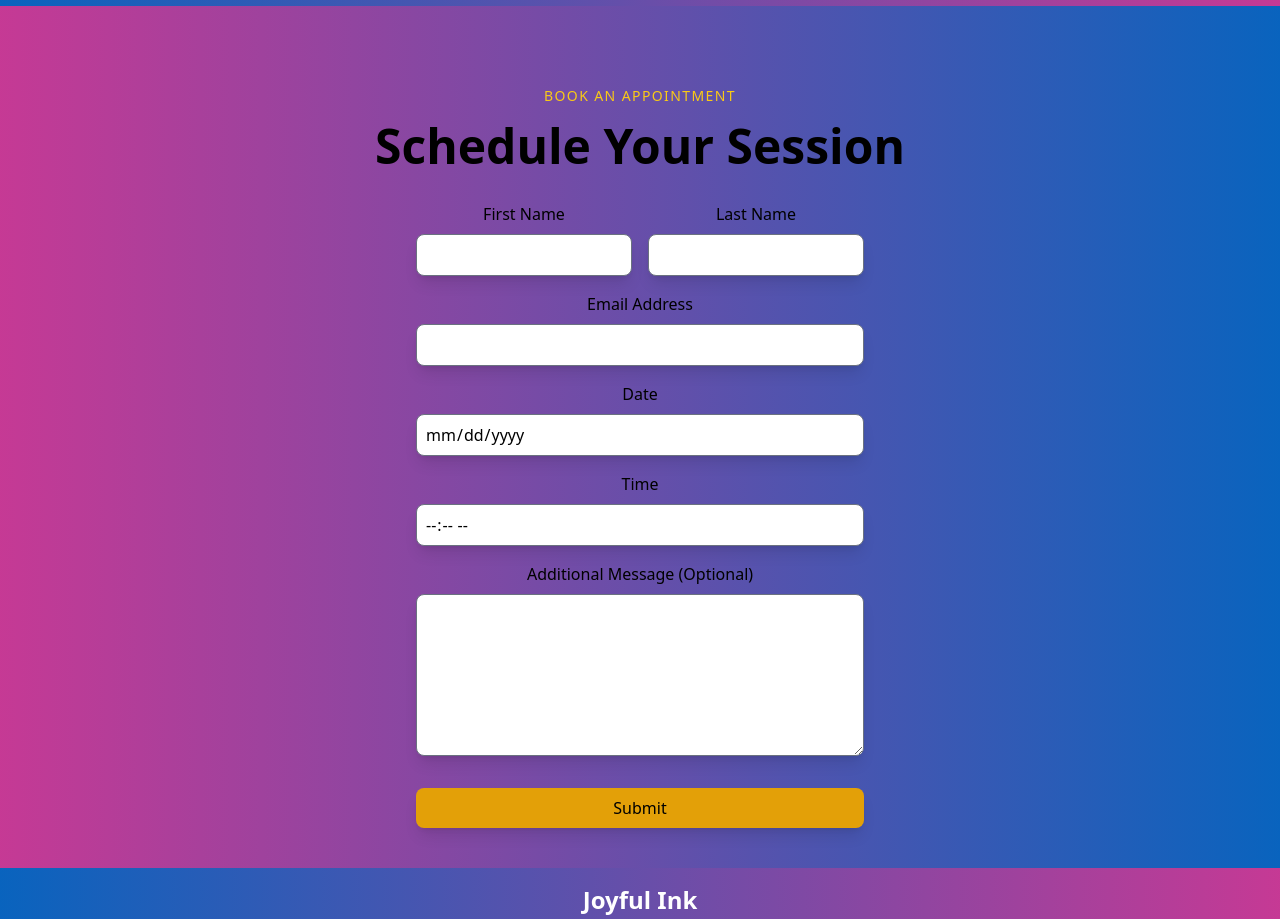
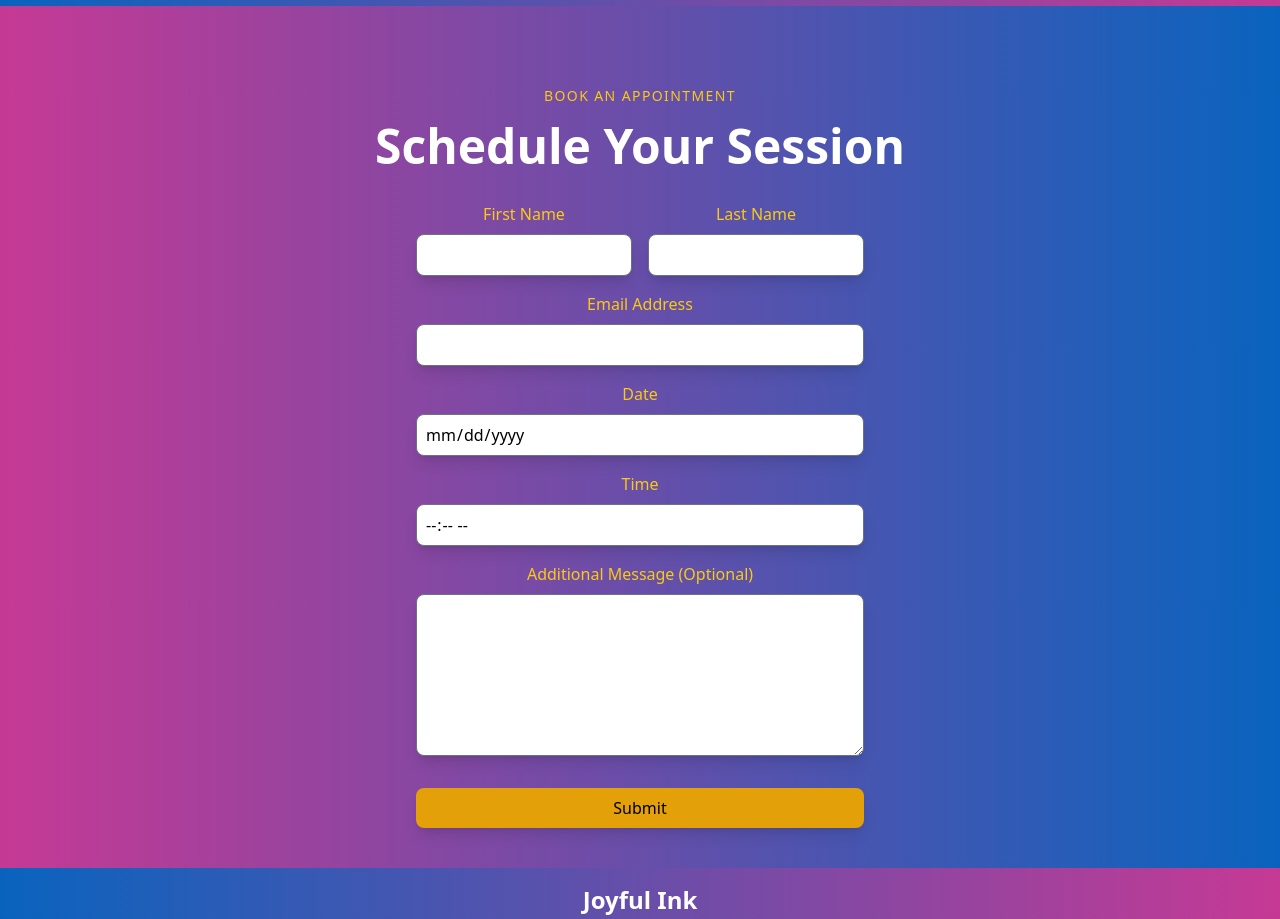
Before and after one commit to anthony95macias/Joyful-ink-spa-vite, a React (Vite) app: page / in a window 1280 px wide. Shown: the part 2700-3619 px from the top of the page. Built offline with nearby package versions, Linux system fonts and the light colour scheme.

Commit message:
made the text yellow in booking system for lettering.

```diff
--- a/src/components/Contact.tsx
+++ b/src/components/Contact.tsx
@@ -87,7 +87,7 @@ function ContactForm() {
         <h2 className="text-sm uppercase tracking-widest text-yellow-300">
           Book an Appointment
         </h2>
-        <h1 className="text-4xl md:text-5xl font-bold leading-tight text-black mt-4">
+        <h1 className="text-4xl md:text-5xl font-bold leading-tight text-white mt-4">
           Schedule Your Session
         </h1>
       </div>
@@ -100,7 +100,10 @@ function ContactForm() {
         >
           <div className="flex flex-col md:flex-row justify-between w-full">
             <div className="w-full md:w-1/2 md:pr-2">
-              <label htmlFor="first-name" className="text-black self-start">
+              <label
+                htmlFor="first-name"
+                className="text-yellow-300 self-start"
+              >
                 First Name
               </label>
               <input
@@ -112,7 +115,7 @@ function ContactForm() {
               />
             </div>
             <div className="w-full md:w-1/2 md:pl-2 mt-4 md:mt-0">
-              <label htmlFor="last-name" className="text-black self-start">
+              <label htmlFor="last-name" className="text-yellow-300 self-start">
                 Last Name
               </label>
               <input
@@ -125,7 +128,10 @@ function ContactForm() {
             </div>
           </div>
 
-          <label htmlFor="email" className="mt-4 text-black self-start w-full">
+          <label
+            htmlFor="email"
+            className="mt-4 text-yellow-300 self-start w-full"
+          >
             Email Address
           </label>
           <input
@@ -136,7 +142,10 @@ function ContactForm() {
             required
           />
 
-          <label htmlFor="date" className="mt-4 text-black self-start w-full">
+          <label
+            htmlFor="date"
+            className="mt-4 text-yellow-300 self-start w-full"
+          >
             Date
           </label>
           <input
@@ -147,7 +156,10 @@ function ContactForm() {
             required
           />
 
-          <label htmlFor="time" className="mt-4 text-black self-start w-full">
+          <label
+            htmlFor="time"
+            className="mt-4 text-yellow-300 self-start w-full"
+          >
             Time
           </label>
           <input
@@ -161,7 +173,7 @@ function ContactForm() {
 
           <label
             htmlFor="message"
-            className="mt-4 text-black self-start w-full"
+            className="mt-4 text-yellow-300 self-start w-full"
           >
             Additional Message (Optional)
           </label>
```
